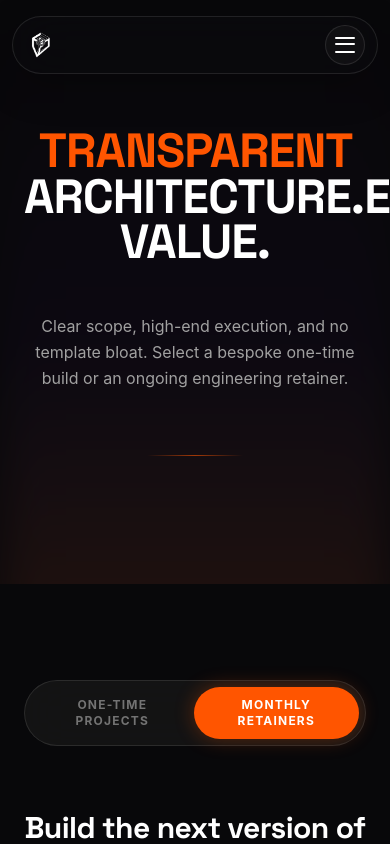
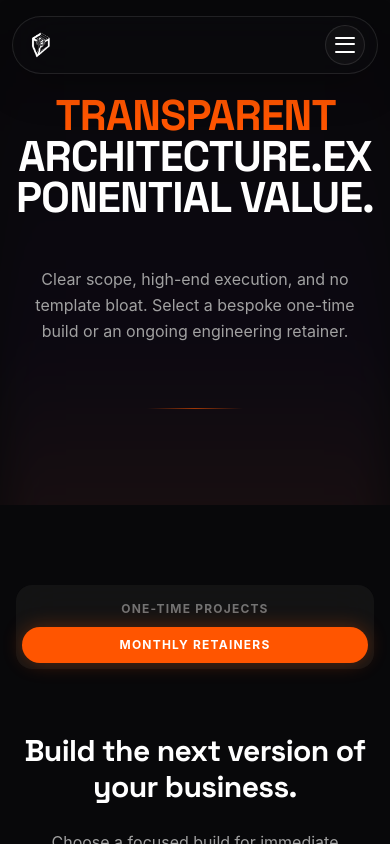
Before and after one commit to aitherstacktechnologies/aitherstack-tech, a React (Vite) app: page /services in a window 390 px wide. Both pictures are taken after a click on the button "MONTHLY RETAINERS". Shown: the top 844 px of the page. Built offline with nearby package versions, Linux system fonts and the light colour scheme.

Commit message:
fix: mobile touch interaction for portfolio cards & services page responsive refactor

```diff
--- a/src/pages/Services.jsx
+++ b/src/pages/Services.jsx
@@ -36,15 +36,15 @@ const gridReveal = { hidden: {}, visible: { transition: { staggerChildren: 0.09
 function ProjectCard({ project }) {
   const Icon = project.icon;
   return (
-    <motion.article variants={reveal} initial={{ opacity: 0, y: 30 }} whileInView={{ opacity: 1, y: 0 }} viewport={{ once: true, amount: 0.1 }} whileHover={{ y: -6 }} className="group relative flex transform-gpu flex-col justify-between overflow-hidden rounded-3xl border border-white/10 bg-[#0E0E12] p-8 transition-all duration-300 will-change-transform hover:border-orange-500/40 sm:p-10">
+    <motion.article variants={reveal} initial={{ opacity: 0, y: 30 }} whileInView={{ opacity: 1, y: 0 }} viewport={{ once: true, amount: 0.1 }} whileHover={{ y: -6 }} className="group relative flex min-w-0 transform-gpu flex-col justify-between overflow-hidden rounded-3xl border border-white/10 bg-[#0E0E12] p-6 transition-all duration-300 will-change-transform sm:p-10">
       <div className="pointer-events-none absolute inset-0 bg-linear-to-b from-orange-500/10 via-transparent to-transparent opacity-0 transition-opacity duration-500 group-hover:opacity-100" />
       <div className="relative">
-        <div className="flex items-center justify-between gap-4">
+        <div className="flex min-w-0 flex-col items-start gap-3 sm:flex-row sm:items-center sm:justify-between sm:gap-4">
           <span className="rounded-full border border-orange-500/20 bg-orange-500/10 px-3 py-1 font-mono text-[11px] uppercase text-orange-400">{project.category}</span>
           <span className="font-mono text-2xl font-bold text-white">{project.price}</span>
         </div>
         <div className="mt-7 flex h-11 w-11 items-center justify-center rounded-xl bg-white/4 text-[#FF5500]"><Icon size={21} strokeWidth={1.7} /></div>
-        <h3 className="mt-4 mb-2 text-2xl font-bold text-white transition-colors group-hover:text-orange-400">{project.title}</h3>
+        <h3 className="mt-4 mb-2 wrap-break-word text-[clamp(1.35rem,6vw,1.5rem)] font-bold text-white transition-colors group-hover:text-orange-400">{project.title}</h3>
         <p className="mb-6 text-sm leading-relaxed text-neutral-400">{project.description}</p>
         <ul className="mb-8 space-y-3">{project.features.map((feature) => <li key={feature} className="flex items-start gap-3 text-sm text-neutral-300"><Check size={16} className="mt-0.5 shrink-0 font-bold text-orange-500" /><span>{feature}</span></li>)}</ul>
       </div>
@@ -55,15 +55,15 @@ function ProjectCard({ project }) {
 
 function RetainerCard({ plan }) {
   return (
-    <motion.article variants={reveal} initial={{ opacity: 0, y: 30 }} whileInView={{ opacity: 1, y: 0 }} viewport={{ once: true, amount: 0.1 }} whileHover={{ y: -6 }} className={`group relative flex transform-gpu flex-col justify-between overflow-hidden rounded-3xl border p-8 transition-all duration-300 will-change-transform hover:border-orange-500/40 sm:p-10 ${plan.featured ? 'border-orange-500/40 bg-gradient-to-b from-orange-500/10 via-[#0E0E12] to-[#0E0E12] shadow-[0_0_25px_rgba(255,85,0,0.12)]' : 'border-white/10 bg-[#0E0E12]'}`}>
+    <motion.article variants={reveal} initial={{ opacity: 0, y: 30 }} whileInView={{ opacity: 1, y: 0 }} viewport={{ once: true, amount: 0.1 }} whileHover={{ y: -6 }} className={`group relative flex min-w-0 transform-gpu flex-col justify-between overflow-hidden rounded-3xl border p-6 transition-all duration-300 will-change-transform hover:border-orange-500/40 sm:p-10 ${plan.featured ? 'border-orange-500/40 bg-linear-to-b from-orange-500/10 via-[#0E0E12] to-[#0E0E12] shadow-[0_0_25px_rgba(255,85,0,0.12)]' : 'border-white/10 bg-[#0E0E12]'}`}>
       <div className="pointer-events-none absolute inset-0 bg-linear-to-b from-orange-500/10 via-transparent to-transparent opacity-0 transition-opacity duration-500 group-hover:opacity-100" />
       <div className="relative">
-        <div className="flex items-center justify-between gap-4">
+        <div className="flex min-w-0 flex-col items-start gap-3 sm:flex-row sm:items-center sm:justify-between sm:gap-4">
           <span className="rounded-full border border-orange-500/20 bg-orange-500/10 px-3 py-1 font-mono text-[11px] uppercase text-orange-400">{plan.category}</span>
           <span className="font-mono text-2xl font-bold text-white">{plan.price}</span>
         </div>
         <div className="mt-7 flex items-center justify-between gap-4">
-          <h3 className="text-2xl font-bold text-white transition-colors group-hover:text-orange-400">{plan.title}</h3>
+          <h3 className="wrap-break-word text-[clamp(1.35rem,6vw,1.5rem)] font-bold text-white transition-colors group-hover:text-orange-400">{plan.title}</h3>
           {plan.featured && <span className="shrink-0 rounded-full bg-orange-500 text-black font-bold text-[10px] tracking-wider uppercase px-2.5 py-0.5">Popular</span>}
         </div>
         <ul className="mb-8 mt-6 space-y-3">{plan.features.map((feature) => <li key={feature} className="flex items-start gap-3 text-sm text-neutral-300"><Check size={16} className="mt-0.5 shrink-0 font-bold text-orange-500" /><span>{feature}</span></li>)}</ul>
@@ -76,12 +76,12 @@ function RetainerCard({ plan }) {
 export default function Services() {
   const [activeTab, setActiveTab] = useState('projects');
   return (
-    <main className="min-h-screen overflow-hidden bg-[#08080A] text-white">
-      <section className="relative px-6 py-32 sm:py-48 overflow-hidden">
+    <main className="min-h-screen min-w-0 max-w-full overflow-x-hidden bg-[#08080A] text-white">
+      <section className="relative overflow-hidden px-4 py-24 sm:px-6 sm:py-48">
         <div className="mobile-motion-lite pointer-events-none absolute inset-x-0 top-0 h-175 bg-linear-to-t from-orange-500/20 via-purple-900/10 to-transparent blur-3xl opacity-60" />
         <div className="mobile-motion-lite absolute top-1/2 left-1/2 -translate-x-1/2 -translate-y-1/2 w-150 h-75 bg-orange-500/15 rounded-full blur-[120px] pointer-events-none -z-10" />
         <motion.div initial="hidden" animate="visible" variants={reveal} className="relative mx-auto max-w-5xl text-center">
-          <h1 className="text-5xl font-black uppercase leading-[0.95] tracking-[-0.04em] sm:text-8xl">
+          <h1 className="wrap-break-word text-[clamp(2.5rem,11vw,5rem)] font-black uppercase leading-[0.95] tracking-[-0.04em] sm:text-8xl">
             <span className="text-[#FF5500]">TRANSPARENT</span>{' '}
             <span className="text-white">ARCHITECTURE.</span>
             <br className="hidden sm:block" />
@@ -101,19 +101,19 @@ export default function Services() {
         </motion.div>
       </section>
 
-      <section className="px-6 py-24 sm:py-32">
+      <section className="min-w-0 px-4 py-20 sm:px-6 sm:py-32">
         <div className="mx-auto max-w-6xl">
           <div className="flex justify-center mb-16">
-            <div className="inline-flex p-1.5 rounded-full bg-neutral-900/80 border border-white/10 backdrop-blur-xl">
+            <div className="flex w-full max-w-md flex-col rounded-2xl bg-neutral-900/80 p-1.5 backdrop-blur-xl sm:inline-flex sm:w-auto sm:max-w-none sm:flex-row sm:rounded-full">
               <button
                 onClick={() => setActiveTab('projects')}
-                className={`relative rounded-full px-6 py-2.5 text-xs font-bold uppercase tracking-widest transition-all duration-500 sm:px-8 ${activeTab === 'projects' ? 'bg-[#FF5500] text-white shadow-[0_0_20px_rgba(255,85,0,0.3)]' : 'text-neutral-500 hover:text-neutral-200'}`}
+                className={`relative w-full rounded-full px-4 py-2.5 text-xs font-bold uppercase tracking-widest transition-all duration-500 sm:w-auto sm:px-8 ${activeTab === 'projects' ? 'bg-[#FF5500] text-white shadow-[0_0_20px_rgba(255,85,0,0.3)]' : 'text-neutral-500 hover:text-neutral-200'}`}
               >
                 One-Time Projects
               </button>
               <button
                 onClick={() => setActiveTab('retainers')}
-                className={`relative rounded-full px-6 py-2.5 text-xs font-bold uppercase tracking-widest transition-all duration-500 sm:px-8 ${activeTab === 'retainers' ? 'bg-[#FF5500] text-white shadow-[0_0_20px_rgba(255,85,0,0.3)]' : 'text-neutral-500 hover:text-neutral-200'}`}
+                className={`relative w-full rounded-full px-4 py-2.5 text-xs font-bold uppercase tracking-widest transition-all duration-500 sm:w-auto sm:px-8 ${activeTab === 'retainers' ? 'bg-[#FF5500] text-white shadow-[0_0_20px_rgba(255,85,0,0.3)]' : 'text-neutral-500 hover:text-neutral-200'}`}
               >
                 Monthly Retainers
               </button>
@@ -124,7 +124,7 @@ export default function Services() {
             <p className="mx-auto mt-6 max-w-2xl text-base leading-relaxed text-neutral-400">Choose a focused build for immediate momentum or ongoing support that keeps your digital system sharp.</p>
           </div>
           <AnimatePresence mode="wait">
-            {activeTab === 'projects' ? <motion.div key="projects" initial="hidden" animate="visible" exit={{ opacity: 0, y: -12 }} variants={gridReveal} className="grid gap-8 sm:gap-12 md:grid-cols-2">{oneTimeProjects.map((project) => <ProjectCard key={project.title} project={project} />)}</motion.div> : <motion.div key="retainers" initial="hidden" animate="visible" exit={{ opacity: 0, y: -12 }} variants={gridReveal} className="grid gap-8 sm:gap-12 md:grid-cols-2">{retainers.map((plan) => <RetainerCard key={plan.title} plan={plan} />)}</motion.div>}
+            {activeTab === 'projects' ? <motion.div key="projects" initial="hidden" animate="visible" exit={{ opacity: 0, y: -12 }} variants={gridReveal} className="grid min-w-0 grid-cols-1 gap-8 sm:gap-12 md:grid-cols-2">{oneTimeProjects.map((project) => <ProjectCard key={project.title} project={project} />)}</motion.div> : <motion.div key="retainers" initial="hidden" animate="visible" exit={{ opacity: 0, y: -12 }} variants={gridReveal} className="grid min-w-0 grid-cols-1 gap-8 sm:gap-12 md:grid-cols-2">{retainers.map((plan) => <RetainerCard key={plan.title} plan={plan} />)}</motion.div>}
           </AnimatePresence>
         </div>
       </section>
```
Also changed, not shown: src/pages/Portfolio.jsx (+19 -2 lines).
